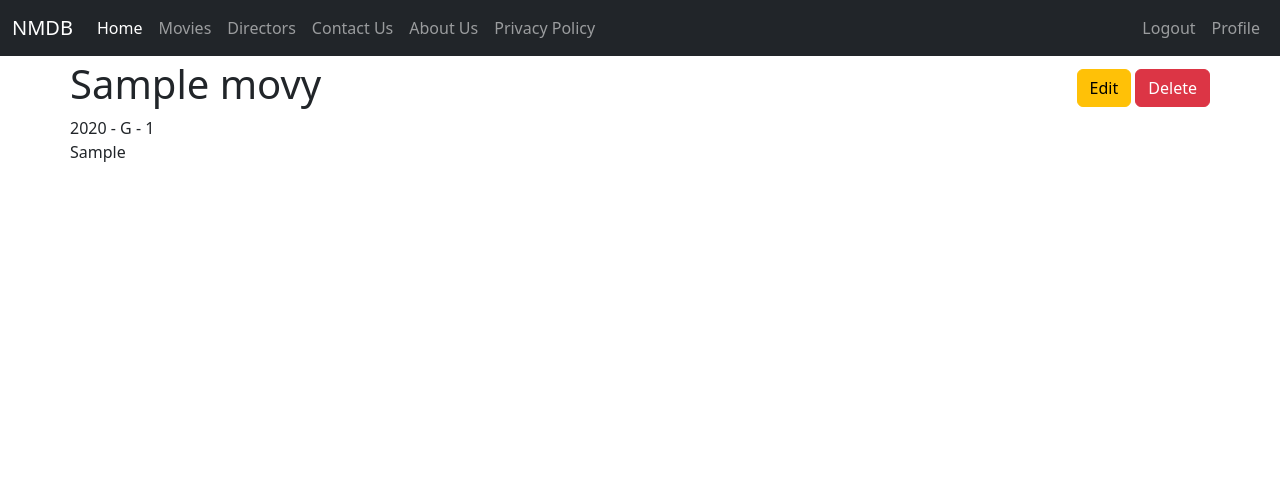
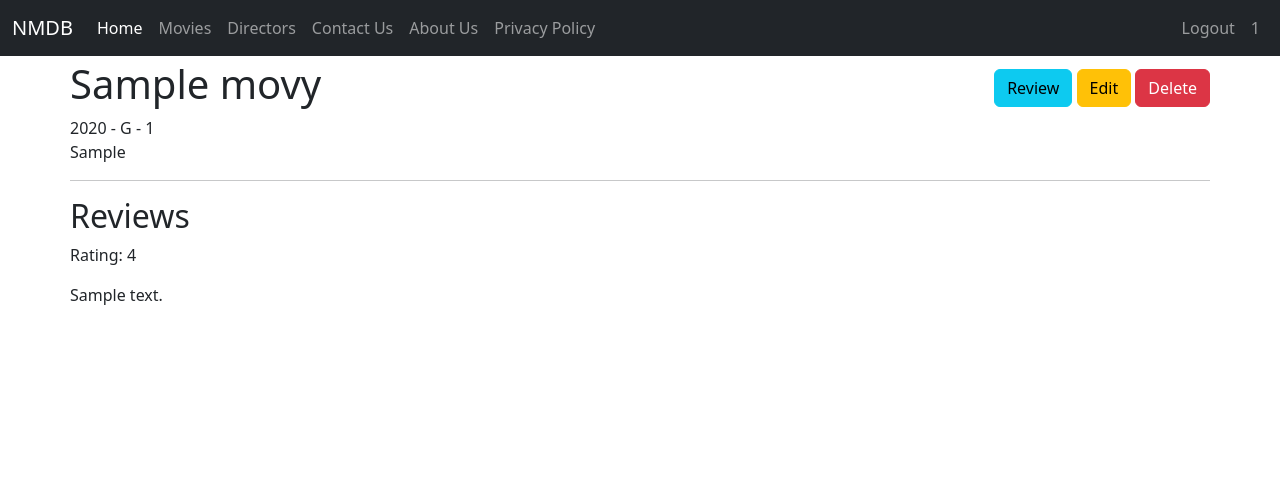
Before and after one commit to gledi/national-movie-database, a Django app: page /movies/1/ in a window 1280 px wide. Shown: the top 504 px of the page. Run offline with Django 4.2, Linux system fonts and the light colour scheme; a user stored in the database is signed in; tables that the repository leaves empty hold one stand-in row (values such as "Sample post").

Commit message:
Add movie reviews

```diff
--- a/core/settings.py
+++ b/core/settings.py
@@ -132,3 +132,5 @@ INTERNAL_IPS = ["127.0.0.1"]
 LOGIN_URL = "/auth/login/"
 LOGIN_REDIRECT_URL = '/'
 LOGOUT_REDIRECT_URL = '/'
+
+EMAIL_BACKEND = 'django.core.mail.backends.console.EmailBackend'
--- a/core/urls.py
+++ b/core/urls.py
@@ -7,7 +7,7 @@ urlpatterns = [
     path('admin/', admin.site.urls),
     path("", include("pages.urls")),
     path("", include("movies.urls")),
-    path("auth/", include("users.urls")),
+    path("auth/", include("django.contrib.auth.urls")),
 ]
 
 
--- a/movies/forms.py
+++ b/movies/forms.py
@@ -1,6 +1,6 @@
 from django import forms
 
-from .models import Director, Movie
+from .models import Director, Movie, Review
 
 
 def _get_directors():
@@ -51,3 +51,12 @@ class DirectorForm(forms.ModelForm):
     class Meta:
         model = Director
         fields = '__all__'
+
+
+class ReviewForm(forms.ModelForm):
+    class Meta:
+        model = Review
+        fields = [
+            "rating",
+            "content",
+        ]
--- a/movies/models.py
+++ b/movies/models.py
@@ -1,5 +1,6 @@
 from django.db import models
 from django.urls import reverse
+from django.conf import settings
 
 
 class Director(models.Model):
@@ -60,3 +61,18 @@ class Actor(models.Model):
 #     bio text null,
 #     constraint pk_actors primary key (id)
 # )
+
+
+
+class Review(models.Model):
+    movie = models.ForeignKey(Movie, on_delete=models.CASCADE)
+    user = models.ForeignKey(settings.AUTH_USER_MODEL, on_delete=models.CASCADE)
+    rating = models.IntegerField()
+    content = models.TextField(null=True)
+    is_approved = models.BooleanField(default=False)
+
+    class Meta:
+        db_table = "reviews"
+        permissions = [
+            ("approve_review", "Can approve review"),
+        ]
--- a/movies/templates/movies/movie_detail.html
+++ b/movies/templates/movies/movie_detail.html
@@ -4,10 +4,21 @@
 <div class="d-flex justify-content-between align-items-center">
     <h1>{{ movie.title }}</h1>
     <div>
+      <a class="btn btn-info" href="{% url 'movie-review' pk=movie.pk %}">Review</a>
       <a class="btn btn-warning" href="{% url 'movie-edit' pk=movie.pk %}">Edit</a>
       <a class="btn btn-danger" href="{% url 'movie-delete' pk=movie.pk %}">Delete</a>
     </div>
 </div>
 <div>{{ movie.year }} - {{ movie.rating }} - {{ movie.runtime }}</div>
 <div>{{ movie.plot }}</div>
+<hr>
+{% if reviews %}
+  <h2>Reviews</h2>
+  {% for review in reviews %}
+    <div>
+      <p>Rating: {{ review.rating }}</p>
+      <p>{{ review.content }}</p>
+    </div>
+  {% endfor %}
+{% endif %}
 {% endblock content %}
--- a/movies/urls.py
+++ b/movies/urls.py
@@ -8,12 +8,16 @@ urlpatterns = [
     path("movies/", views.MovieListView.as_view(), name="movie-list"),
     path("movies/add/", views.add_movie, name="movie-add"),
     # path("movies/add/", views.MovieCreateView.as_view(), name="movie-add"),
-    # path("movies/<int:pk>/", views.get_movie_detail, name="movie-detail"),
-    path("movies/<int:pk>/", views.MovieDetailView.as_view(), name="movie-detail"),
+    path("movies/<int:pk>/", views.get_movie_detail, name="movie-detail"),
+    # path("movies/<int:pk>/", views.MovieDetailView.as_view(), name="movie-detail"),
     # path("movies/<int:pk>/edit/", views.edit_movie, name='movie-edit'),
     path("movies/<int:pk>/edit/", views.MovieUpdateView.as_view(), name='movie-edit'),
     # path("movies/<int:pk>/delete/", views.delete_movie, name='movie-delete'),
     path("movies/<int:pk>/delete/", views.MovieDeleteView.as_view(), name='movie-delete'),
+    path("movies/<int:pk>/review/", views.review_movie, name="movie-review"),
+
+    path("reviews/", views.unapproved_reviews, name="unapproved-reviews"),
+    path("reviews/<int:pk>/approve/", views.approve_review, name="review-approve"),
 
     path("directors/", views.get_director_list, name="director-list"),
     path("directors/add/", views.add_director, name="director-add"),
--- a/movies/views.py
+++ b/movies/views.py
@@ -1,13 +1,14 @@
 from http.client import INTERNAL_SERVER_ERROR
+from math import perm
 from django.http import Http404, HttpResponseRedirect
 from django.urls import reverse, reverse_lazy
 from django.shortcuts import render, redirect, get_object_or_404
 from django.views.generic import ListView, DetailView, CreateView, UpdateView, DeleteView
 from django.contrib import messages
-from django.contrib.auth.decorators import login_required
+from django.contrib.auth.decorators import login_required, permission_required
 
-from movies.models import Director, Movie
-from movies.forms import DirectorForm, MovieForm, MovieModelForm
+from movies.models import Director, Movie, Review
+from movies.forms import DirectorForm, MovieForm, MovieModelForm, ReviewForm
 from users.decorators import signin_required
 
 
@@ -28,8 +29,10 @@ def get_movie_detail(request, pk):
         movie = Movie.objects.get(pk=pk) # select * from movies where id = ?
     except Movie.DoesNotExist:
         raise Http404("Movie not found")
+    request.session["movies_seen"] = request.session.get("movies_seen", 0) + 1
     return render(request, "movies/movie_detail.html", context={
-        "movie": movie
+        "movie": movie,
+        "reviews": movie.review_set.filter(is_approved=True).all(),
     })
 
 
@@ -54,7 +57,8 @@ def add_movie_old(request):
         "form": form,
     })
 
-@login_required
+
+@permission_required("movies.add_movie")
 def add_movie(request):
     if request.method == "POST":
         form = MovieModelForm(request.POST)
@@ -95,6 +99,27 @@ def edit_movie(request, pk):
         "form": form,
         "movie": movie,
     })
+
+
+@login_required
+def review_movie(request, pk):
+    movie = get_object_or_404(Movie, pk=pk)
+
+    if request.method == "POST":
+        form = ReviewForm(request.POST)
+        if form.is_valid():
+            review = form.save(commit=False)
+            review.movie = movie
+            review.user = request.user
+            review.save()
+            return redirect("movie-detail", pk=movie.pk)
+    else:
+        form = ReviewForm()
+    return render(request, "movies/movie_review.html", context={
+        "form": form,
+        "movie": movie,
+    })
+
 
 
 class MovieUpdateView(UpdateView):
@@ -187,3 +212,24 @@ def edit_obj(klass, form_class, context_object_name="obj"):
     return view
 
 edit_director = edit_obj(Director, DirectorForm)
+
+
+@permission_required("movies.approve_review")
+def unapproved_reviews(request):
+    reviews = (Review.objects
+        .select_related("movie", "user")
+        .filter(is_approved=False)
+        .all()
+    )
+    return render(request, "movies/unapproved_reviews.html", context={
+        "reviews": reviews
+    })
+
+
+@permission_required("movies.approve_review")
+def approve_review(request, pk):
+    review = get_object_or_404(Review, pk=pk)
+    if request.method == "POST":
+        review.is_approved = True
+        review.save()
+        return redirect("unapproved-reviews")
--- a/templates/_base.html
+++ b/templates/_base.html
@@ -51,7 +51,7 @@
               <a class="nav-link" href="{% url 'logout' %}">Logout</a>
             </li>
             <li class="nav-item">
-              <a class="nav-link" href="#">Profile</a>
+              <a class="nav-link" href="#">{{ request.session.movies_seen|default:0 }}</a>
             </li>
             {% else %}
             <li class="nav-item">
--- a/users/urls.py
+++ b/users/urls.py
@@ -1,8 +1 @@
 from django.urls import path
-from django.contrib.auth.views import LoginView, LogoutView
-
-
-urlpatterns = [
-    path("login/", LoginView.as_view(), name="login"),
-    path("logout/", LogoutView.as_view(), name="logout"),
-]
```
Also changed, not shown: movies/templates/movies/movie_review.html (added, +13 -0 lines), movies/templates/movies/unapproved_reviews.html (added, +28 -0 lines), movies/migrations/0005_review.py (added), movies/migrations/0006_review_is_approved.py (added), movies/migrations/0007_review_content.py (added).
